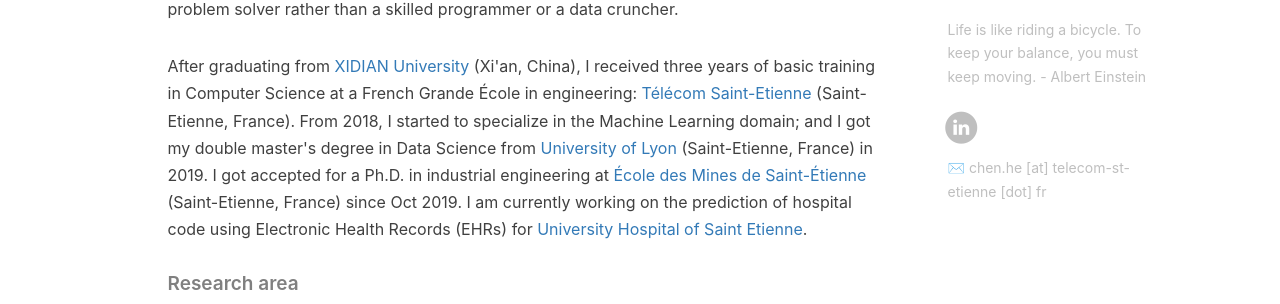
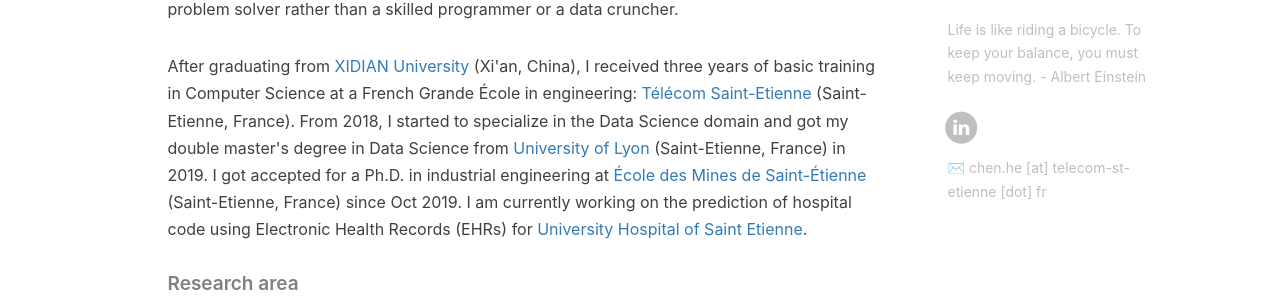
Before and after one commit to he-chen-95/he-chen-95.github.io, a Jekyll site: the page built from about.html, in a window 1280 px wide. Shown: the part 823-1127 px from the top of the page. Built offline with Jekyll 4.4.1, drawn with Linux system fonts in a browser that asks for light colours; nearby versions of some CDN libraries; comment, search, counter and statistics services are not loaded.

Commit message:
Update about.html

```diff
--- a/about.html
+++ b/about.html
@@ -55,7 +55,7 @@
 
     <p>I've been programming since I was a undergraduate student, building some web sites and mobile applications, using machine learning and data mining algorithms to discover knowledge from databases and data warehouses. For all that, however, i prefer to be a problem solver rather than a skilled programmer or a data cruncher.</p>
 
-    <p>After graduating from <a href="https://en.xidian.edu.cn/">XIDIAN University</a> (Xi'an, China), I received three years of basic training in Computer Science at a French Grande École in engineering: <a href="https://www.telecom-st-etienne.fr/">Télécom Saint-Etienne</a> (Saint-Etienne, France).  From 2018, I started to specialize in the Machine Learning domain; and I got my double master's degree in Data Science from <a href="https://www.universite-lyon.fr/">University of Lyon</a> (Saint-Etienne, France) in 2019. I got accepted for a Ph.D. in industrial engineering at <a href="https://www.mines-stetienne.fr/">École des Mines de Saint-Étienne</a> (Saint-Etienne, France) since Oct 2019. I am currently working on the prediction of hospital code using Electronic Health Records (EHRs) for <a href="http://www.chu-st-etienne.fr/">University Hospital of Saint Etienne</a>.</p>
+    <p>After graduating from <a href="https://en.xidian.edu.cn/">XIDIAN University</a> (Xi'an, China), I received three years of basic training in Computer Science at a French Grande École in engineering: <a href="https://www.telecom-st-etienne.fr/">Télécom Saint-Etienne</a> (Saint-Etienne, France).  From 2018, I started to specialize in the Data Science domain and got my double master's degree in Data Science from <a href="https://en.wikipedia.org/wiki/University_of_Lyon">University of Lyon</a> (Saint-Etienne, France) in 2019. I got accepted for a Ph.D. in industrial engineering at <a href="https://www.mines-stetienne.fr/">École des Mines de Saint-Étienne</a> (Saint-Etienne, France) since Oct 2019. I am currently working on the prediction of hospital code using Electronic Health Records (EHRs) for <a href="http://www.chu-st-etienne.fr/">University Hospital of Saint Etienne</a>.</p>
 
     <h5>Research area</h5>
 
```
